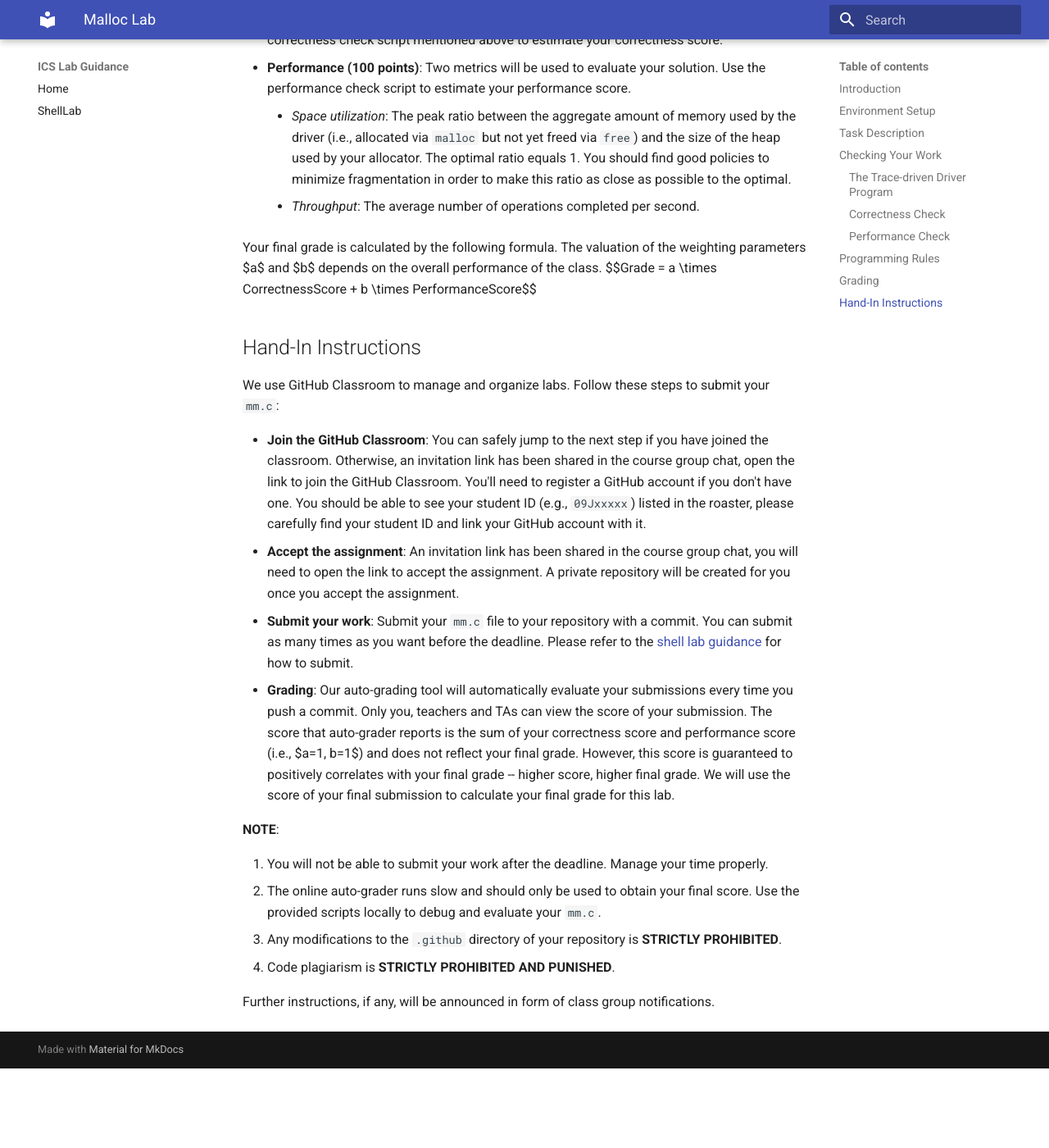
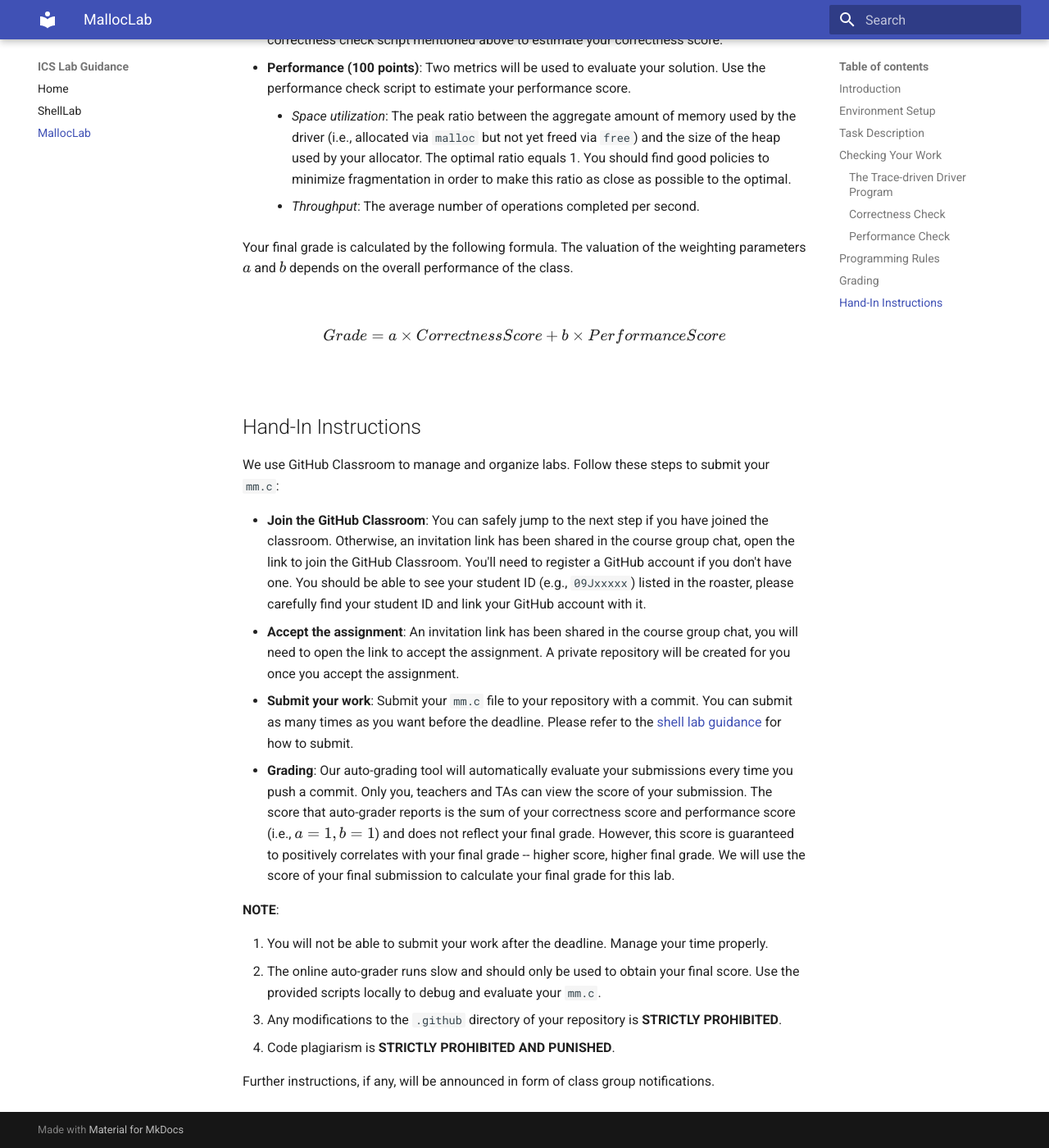
Before and after one commit to SEU-ICS/docs, an MkDocs documentation site: the page built from docs/malloc/index.md, in a window 1280 px wide and 1400 px high, scrolled down 4240 px. Shown: the whole window at 82% size. Built offline with MkDocs 1.6.1 and Material for MkDocs 9.7.7, drawn with Linux system fonts in a browser that asks for light colours; before the commit the page ends 5543 px from its top, so only the background shows below that; some of the changed lines change nothing that is shown; some of the changed text lies outside the part shown.

Commit message:
add LaTex support

```diff
--- /dev/null
+++ b/docs/javascripts/katex.js
@@ -0,0 +1,10 @@
+document$.subscribe(({ body }) => {
+    renderMathInElement(body, {
+      delimiters: [
+        { left: "$$",  right: "$$",  display: true },
+        { left: "$",   right: "$",   display: false },
+        { left: "\\(", right: "\\)", display: false },
+        { left: "\\[", right: "\\]", display: true }
+      ],
+    })
+  })
--- a/docs/malloc/index.md
+++ b/docs/malloc/index.md
@@ -6,7 +6,7 @@
 
 In this lab, you will be writing a dynamic storage allocator for C programs -- that is, your own version of the `malloc`, `free`, `realloc`, and `calloc` functions. You are encouraged to explore the design space creatively and implement an allocator that is *correct*, *efficient*, and *fast*.
 
-***You are recommended to start by implementing an implicit list allocator. Subsequently, you can build on this foundation to implement other allocators (e.g., explicit list) to improve the performance of your heap allocator. ***
+***You are recommended to start by implementing an implicit list allocator. Subsequently, you can build on this foundation to implement other allocators (e.g., explicit list) to improve the performance of your heap allocator.***
 
 ## Environment Setup
 
@@ -29,7 +29,7 @@ You will need to implement a dynamic storage allocator within `mm.c` by implemen
 |`int mm_init(void)` | The exposed API that performs any necessary initializations, such as allocating the initial heap area. The return value should be -1 if there was a problem in performing the initialization, 0 otherwise.<br> Note taht every time the driver executes a new trace, it resets your heap to the empty heap by calling your mm init function. |
 |`void *malloc(size_t size)` | The exposed API that allocates memory chuncks. This routine returns a pointer to an allocated block payload of at least `size` bytes. The entire allocated block should lie within the heap region and should not overlap with any other allocated chunk. |
 |`void free(void *ptr)` | The exposed API that frees allocated memory chunks. This routine frees the block pointed to by `ptr`. It returns nothing. This routine is only guaranteed to work when the passed pointer (i.e., `ptr`) was returned by an earlier call to `malloc`, `calloc`, or `realloc` and has not yet been freed. `free(NULL)` has no effect. |
-|`void *find_fit(size_t asize)` | An internal function that locates a free memory chunk, used by `malloc()`. Find a block through all free blocks that meet the requirement of `asize`*. |
+|`void *find_fit(size_t asize)` | An internal function that locates a free memory chunk, used by `malloc()`. Find a block through all free blocks that meet the requirement of `asize`. |
 |`void place(void *bp, size_t asize)` | An internal function that places the requested block in the new free block., used by `malloc()` |
 | `void *extend_heap(size_t words)` | An internal function that extends the heap by `words` words. It returns a pointer to the new free block on success, `NULL` otherwise.  |
 | `void *coalesce(void *bp)` | An internal function that merges two adjacent free memory chunks and returns the merged block. We have handled the simple case where both the previous and the next chunks are allocated. You will need to implement other cases. |
@@ -109,6 +109,7 @@ The grading of the final hand-in will be based on the *correctness* and *perform
     * *Throughput*: The average number of operations completed per second.
 
 Your final grade is calculated by the following formula. The valuation of the weighting parameters $a$ and $b$ depends on the overall performance of the class.
+
 $$Grade = a \times CorrectnessScore + b \times PerformanceScore$$
 
 ## Hand-In Instructions
--- a/mkdocs.yml
+++ b/mkdocs.yml
@@ -1,7 +1,20 @@
 site_name: ICS Lab Guidance
+
+markdown_extensions:
+  - pymdownx.arithmatex:
+      generic: true
+
+extra_javascript:
+  - javascripts/katex.js
+  - https://unpkg.com/katex@0/dist/katex.min.js
+  - https://unpkg.com/katex@0/dist/contrib/auto-render.min.js
+
+extra_css:
+  - https://unpkg.com/katex@0/dist/katex.min.css
 
 nav:
   - Home: index.md
   - ShellLab: shell/index.md
+  - MallocLab: malloc/index.md
 
 theme: material
```
